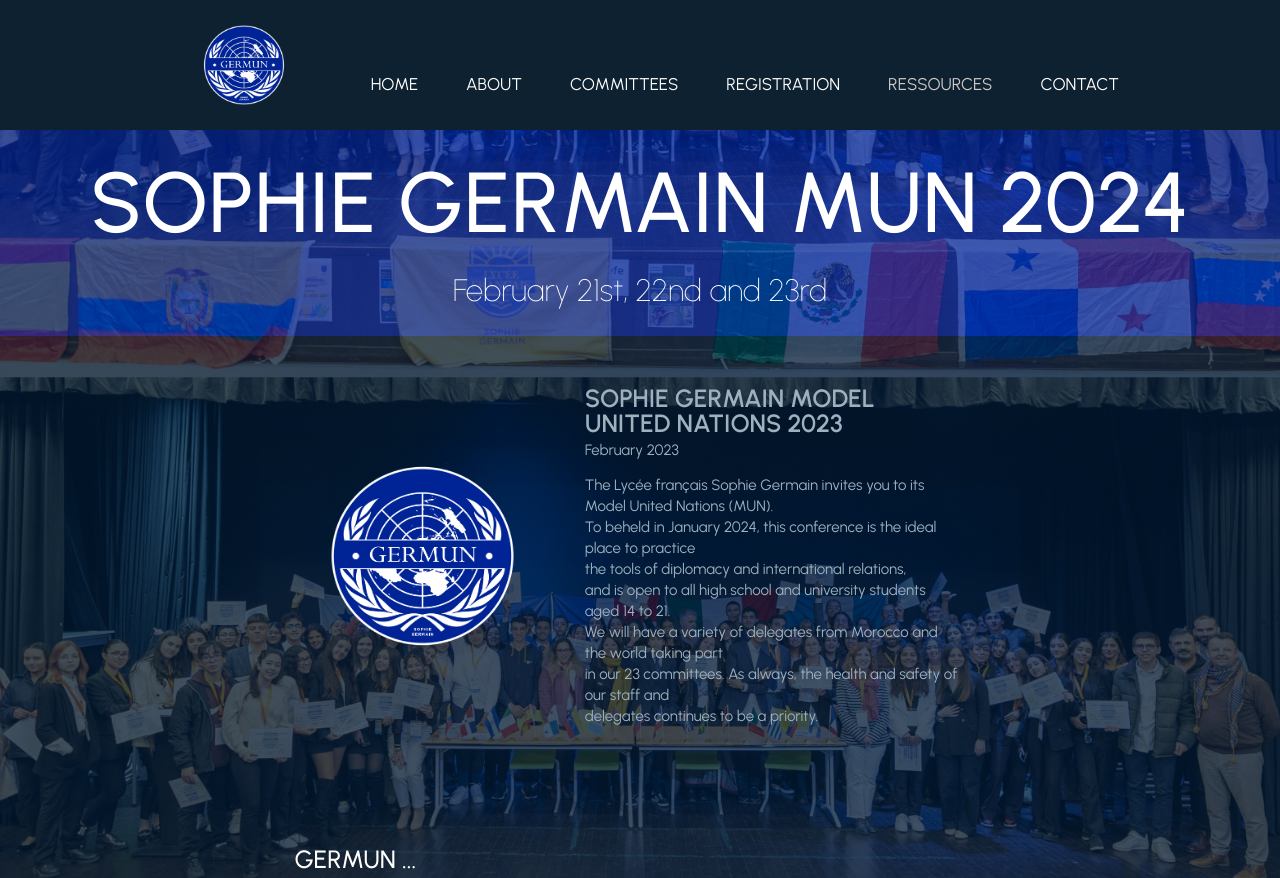
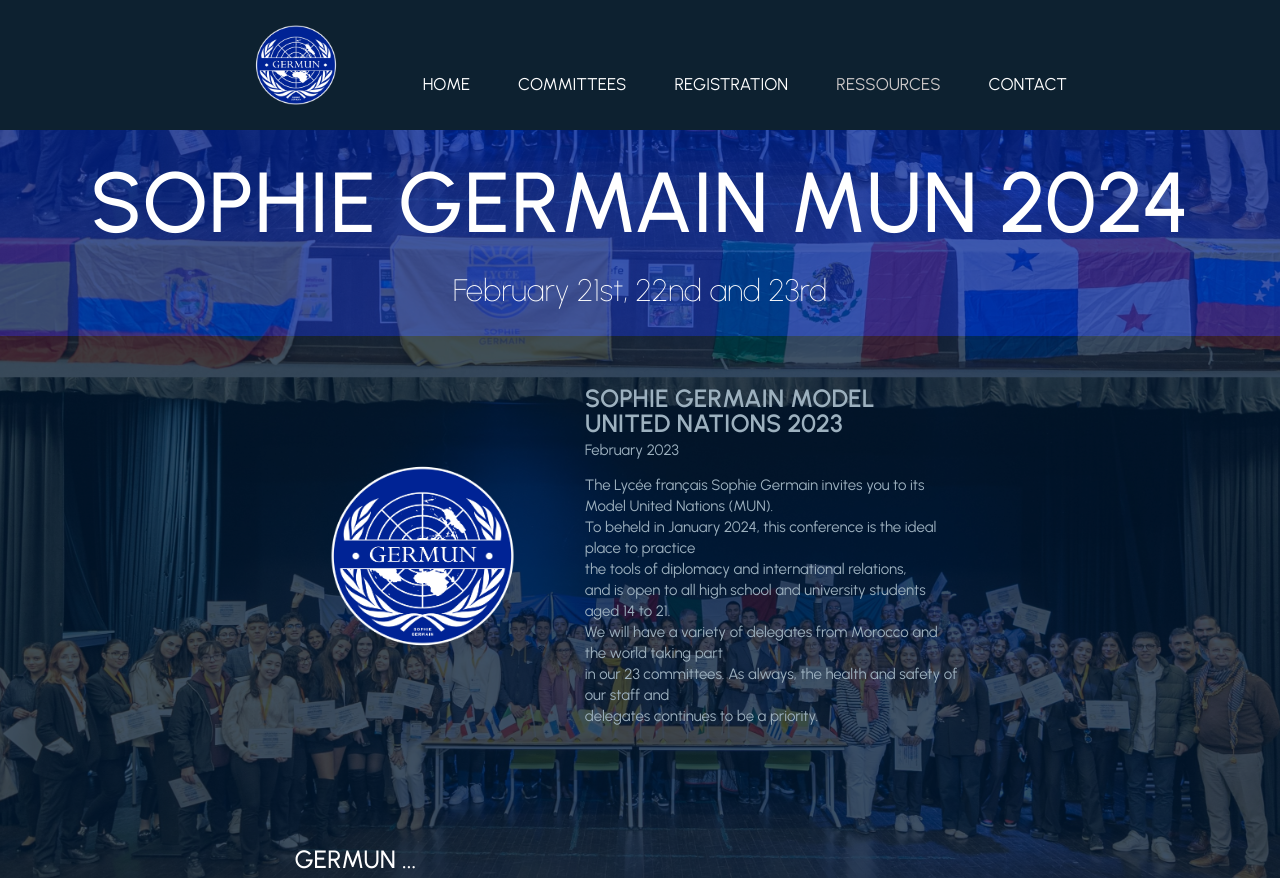
Before and after one commit to mzao23/mzao23.github.io, a plain HTML site: page Resources.html in a window 1280 px wide. Shown: the top 878 px of the page. Drawn offline with Linux system fonts and the light colour scheme.

Commit message:
Update Resources.html

```diff
--- a/Resources.html
+++ b/Resources.html
@@ -19,7 +19,6 @@
             <nav class="menu">
             <ul class="links">
                 <li><a href="index.html">HOME</a></li>
-				<li><a href="About.html">ABOUT</a></li>
                 <li><a href="Committees.html">COMMITTEES</a></li>
                 <li><a href="Registration.html">REGISTRATION</a></li>
                 <li><a href="Resources.html">RESSOURCES</a></li>
```
